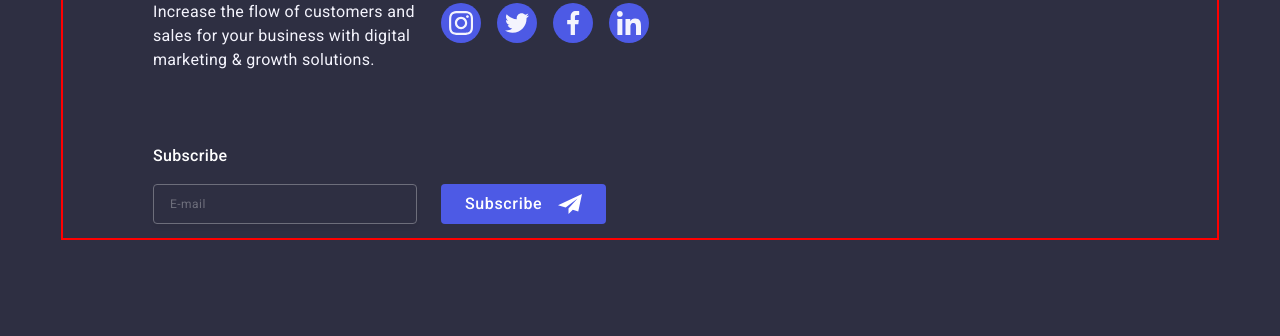
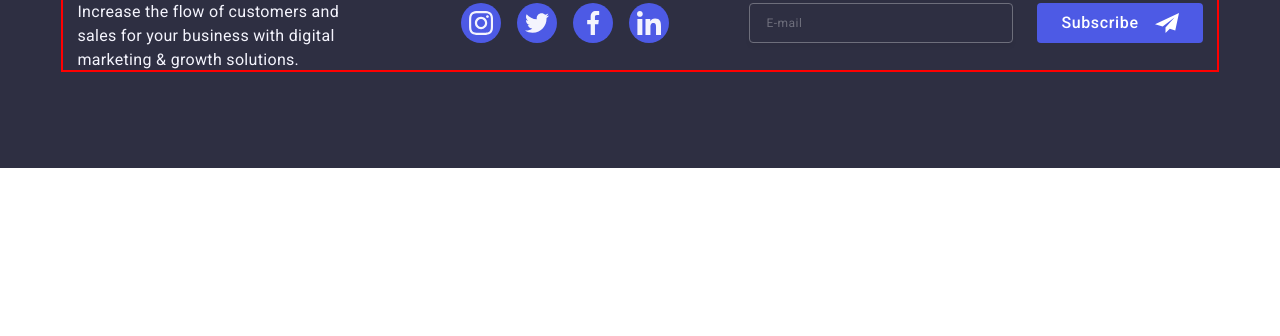
Before and after one commit to HannaHtslk/WebStudio, a plain HTML site: page index.html in a window 1280 px wide. Shown: the part 3548-3884 px from the top of the page. After the commit the page ends 3716 px from the top, so only its background shows below. Drawn offline with nearby package versions, Linux system fonts and the light colour scheme.

Commit message:
footer done for desktop

```diff
--- a/css/mobile.first.css
+++ b/css/mobile.first.css
@@ -883,11 +883,20 @@ gap: 24px;
     }
 
     .website-footer .container {
-        flex-direction: column;
-        gap: 72px;
         align-items: flex-start;
         padding: 0 92px;
     }
 
 }
+
+@media screen and (min-width:1158px) {
+    .website-footer .container {
+        flex-direction: row;
+        padding: 0;
+        gap: 80px;
+    }
+    .footer-top {
+        gap: 120px;
+    }
+}
 /* #endregion */
```
